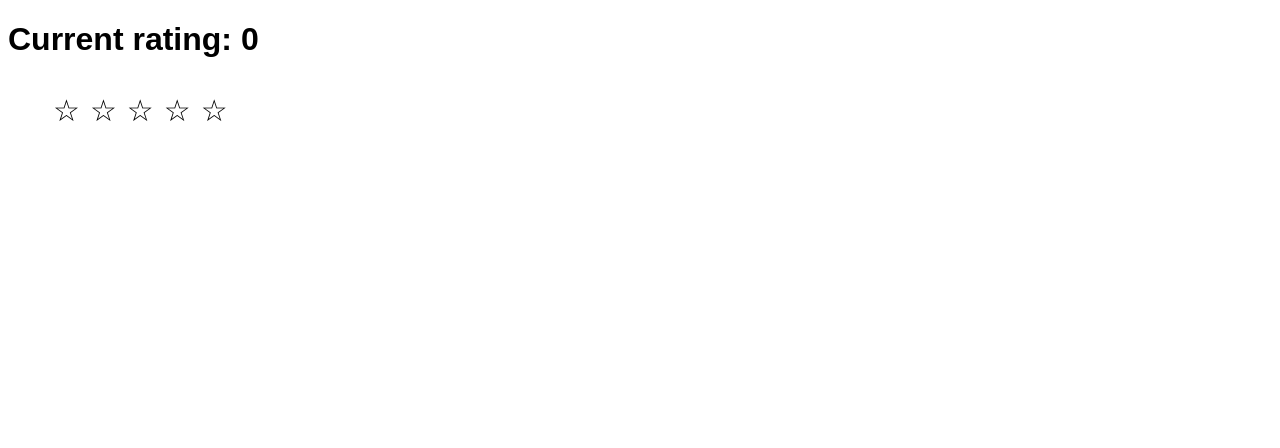
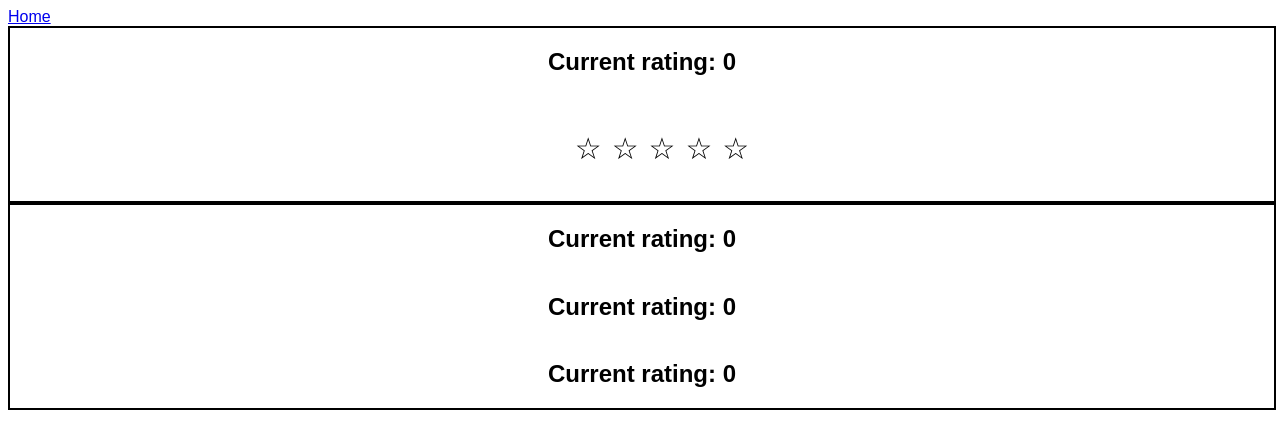
Before and after one commit to SouvikSaha23/frontend-widgets, a website built with Parcel: page src/rating/index.html in a window 1280 px wide. Built offline with nearby package versions, Linux system fonts and the light colour scheme.

Commit message:
introducing reusable rating file with minimal changes

```diff
--- /dev/null
+++ b/src/rating/index-reusable.js
@@ -0,0 +1,26 @@
+class Ratings {
+  constructor(containerId, numOfStars) {
+    this.containerId = containerId;
+    this.numOfStars = numOfStars;
+  }
+
+  render() {
+    this.renderInfo();
+    // renderStars();
+  }
+
+  renderInfo() {
+    const infoElement = document.createElement("h2");
+    const spanId = this.containerId + "-info";
+    infoElement.innerHTML = `Current rating: <span id="${spanId}">0</span>`;
+    document.getElementById(this.containerId).appendChild(infoElement);
+  }
+}
+
+const ratings1 = new Ratings("reusable-ratings-1", 5);
+const ratings2 = new Ratings("reusable-ratings-2", 7);
+const ratings3 = new Ratings("reusable-ratings-3", 10);
+
+ratings1.render();
+ratings2.render();
+ratings3.render();
--- a/src/rating/index.html
+++ b/src/rating/index.html
@@ -7,10 +7,11 @@
   </head>
 
   <body>
-    <div id="app">
-      <h1>Current rating: <span id="rating">0</span></h1>
-      <div id="stars">
-        <ul>
+    <a href="../../index.html">Home</a>
+    <div id="app-brute" class="app">
+      <h2>Current rating: <span id="rating">0</span></h2>
+      <div>
+        <ul class="stars">
           <li id="1">&star;</li>
           <li id="2">&star;</li>
           <li id="3">&star;</li>
@@ -20,6 +21,13 @@
       </div>
     </div>
 
-    <script src="index.js"></script>
+    <div id="app-reusable" class="app">
+      <div id="reusable-ratings-1"></div>
+      <div id="reusable-ratings-2"></div>
+      <div id="reusable-ratings-3"></div>
+    </div>
+
+    <script src="index-brute.js"></script>
+    <script src="index-reusable.js"></script>
   </body>
 </html>
--- a/src/rating/styles.css
+++ b/src/rating/styles.css
@@ -2,14 +2,23 @@ body {
   font-family: sans-serif;
 }
 
-ul {
+.app {
+  height: 100%;
+  width: 100%;
+  border: 2px solid black;
+  display: flex;
+  flex-direction: column;
+  align-items: center;
+}
+
+.stars {
   list-style-type: none;
   display: flex;
   flex-direction: row;
   font-size: 30px;
 }
 
-li {
+.stars > li {
   margin: 5px;
 }
 
```
Also changed, not shown: src/rating/index-brute.js (renamed from src/rating/index.js).
